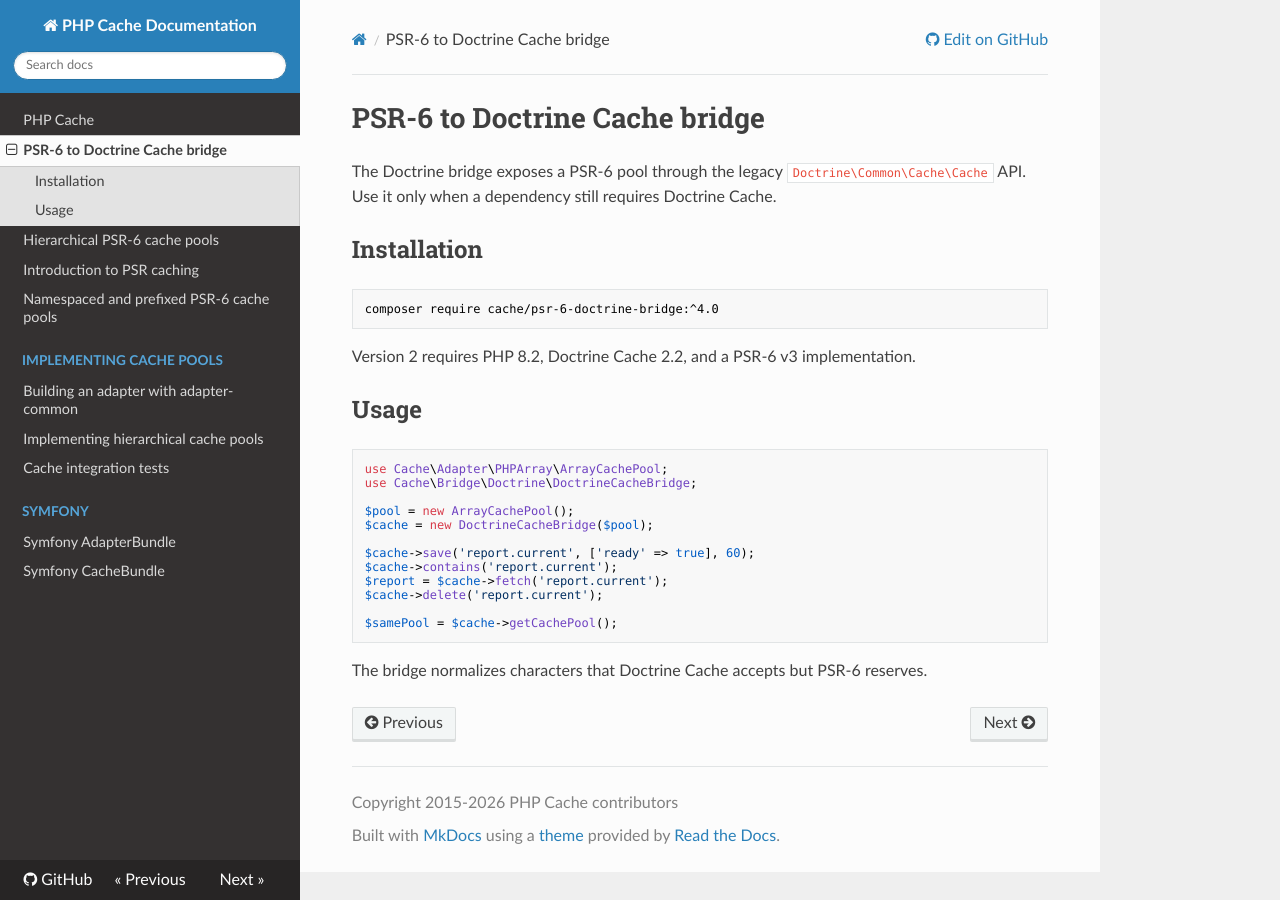
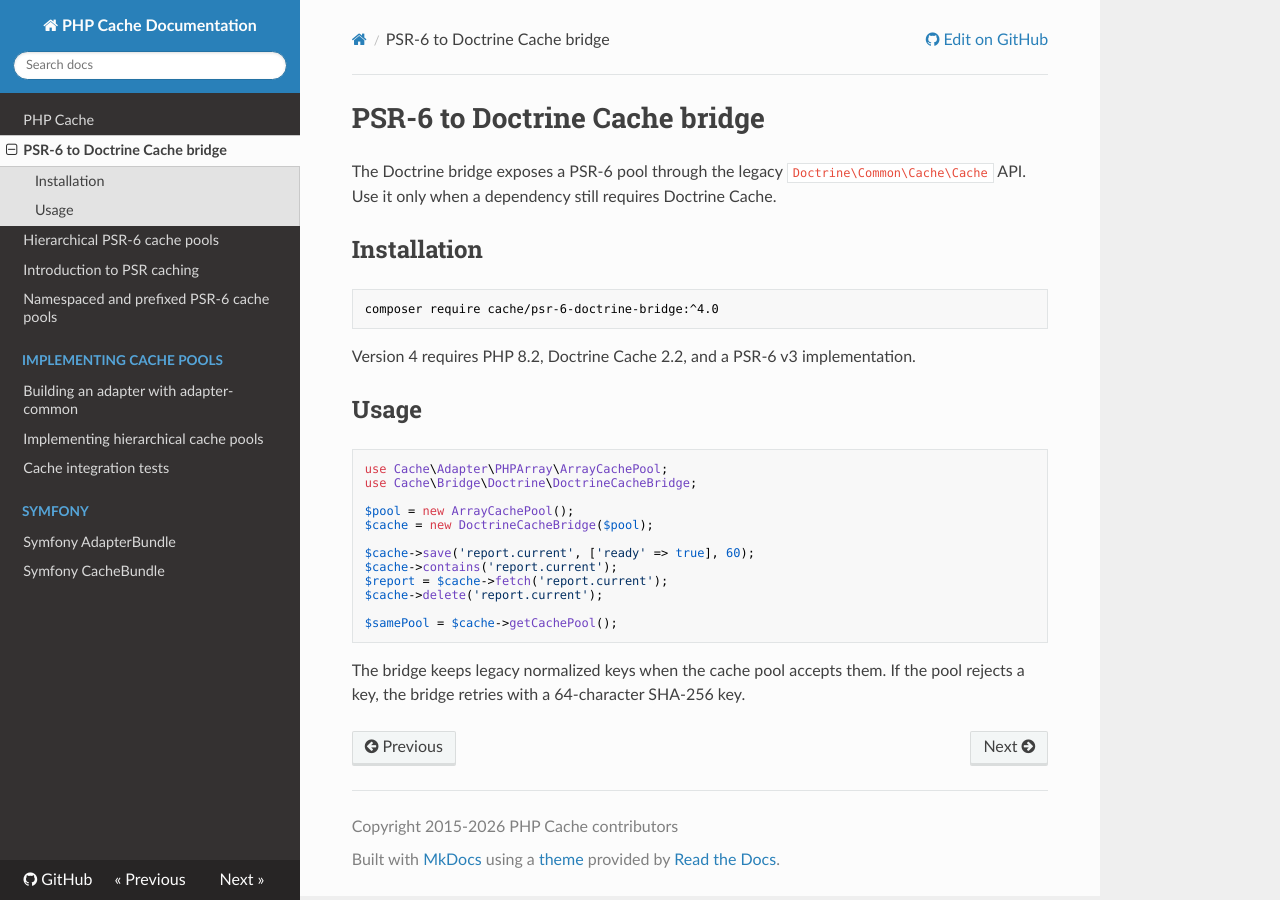
Before and after one commit to php-cache/documentation, an MkDocs documentation site: the page built from docs/doctrine-bridge.md, in a window 1280 px wide. Built offline with MkDocs 1.6.1, drawn with Linux system fonts in a browser that asks for light colours; nearby versions of some CDN libraries.

Commit message:
docs: document doctrine bridge key fallback

````diff
--- a/docs/doctrine-bridge.md
+++ b/docs/doctrine-bridge.md
@@ -8,7 +8,7 @@
 composer require cache/psr-6-doctrine-bridge:^4.0
 ```
 
-Version 2 requires PHP 8.2, Doctrine Cache 2.2, and a PSR-6 v3 implementation.
+Version 4 requires PHP 8.2, Doctrine Cache 2.2, and a PSR-6 v3 implementation.
 
 ## Usage
 
@@ -27,4 +27,4 @@
 $samePool = $cache->getCachePool();
 ```
 
-The bridge normalizes characters that Doctrine Cache accepts but PSR-6 reserves.
+The bridge keeps legacy normalized keys when the cache pool accepts them. If the pool rejects a key, the bridge retries with a 64-character SHA-256 key.
````
